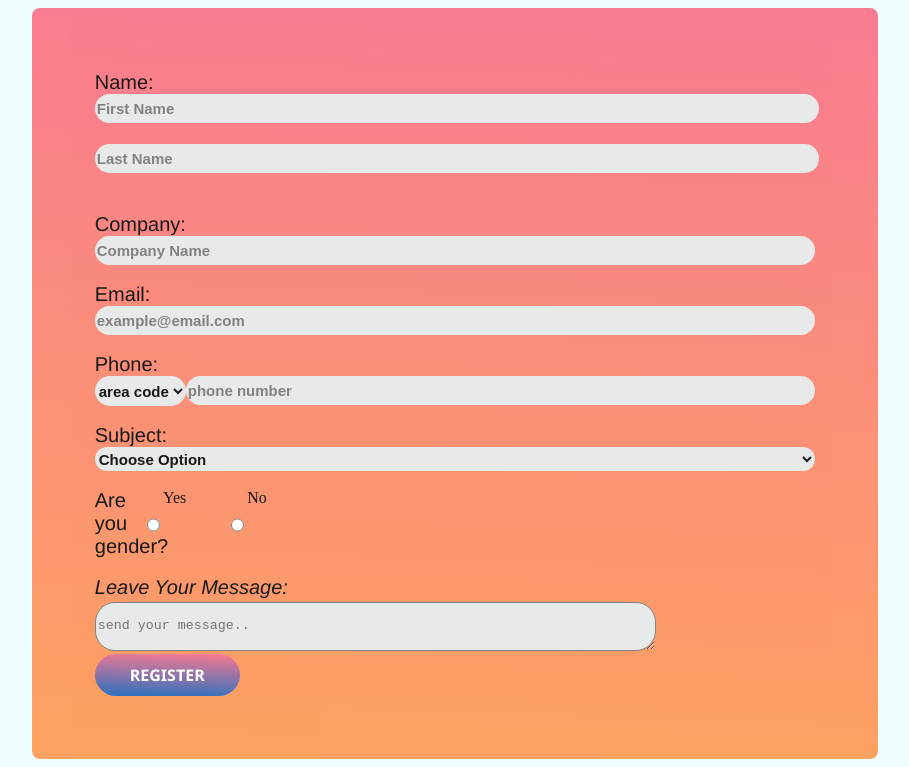
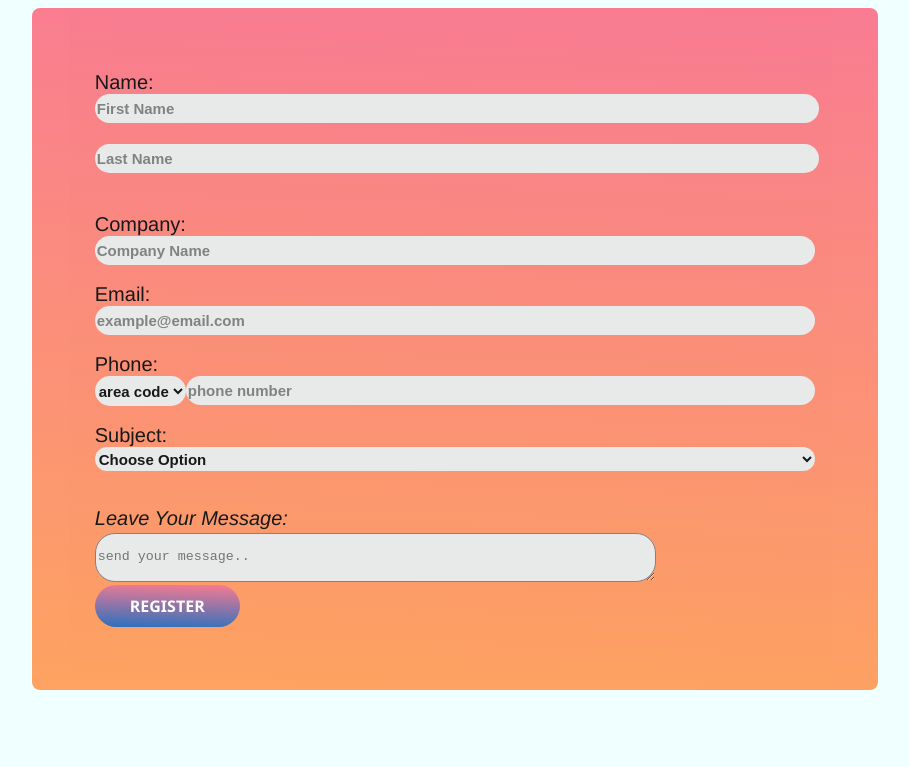
Before and after one commit to muhammadshah-45/responsive-form, a plain HTML site: page index.html in a window 1280 px wide. Shown: the part 84-851 px from the top of the page, without its empty margins (185-1094 px from the left). After the commit the page ends 800 px from the top, so only its background shows below. Drawn offline with Linux system fonts and the light colour scheme.

Commit message:
I updadte styles

```diff
--- a/index.html
+++ b/index.html
@@ -82,13 +82,7 @@
                 </div>
                 </div>
                 <br>
-                    <div class="mainDiv">
-                <div class="firstDiv">
-                    <label class="label" for="choise">Are you gender?</label>
-                    <input type="radio" class="radio_buttons" name="yes" id="input_ids">Yes
-                    <input type="radio" class="radio_buttons" name="yes" id="input_ids">No
-                    </div>
-                    </div>
+
                     <br>
                     <div class="text_div">
 
```
